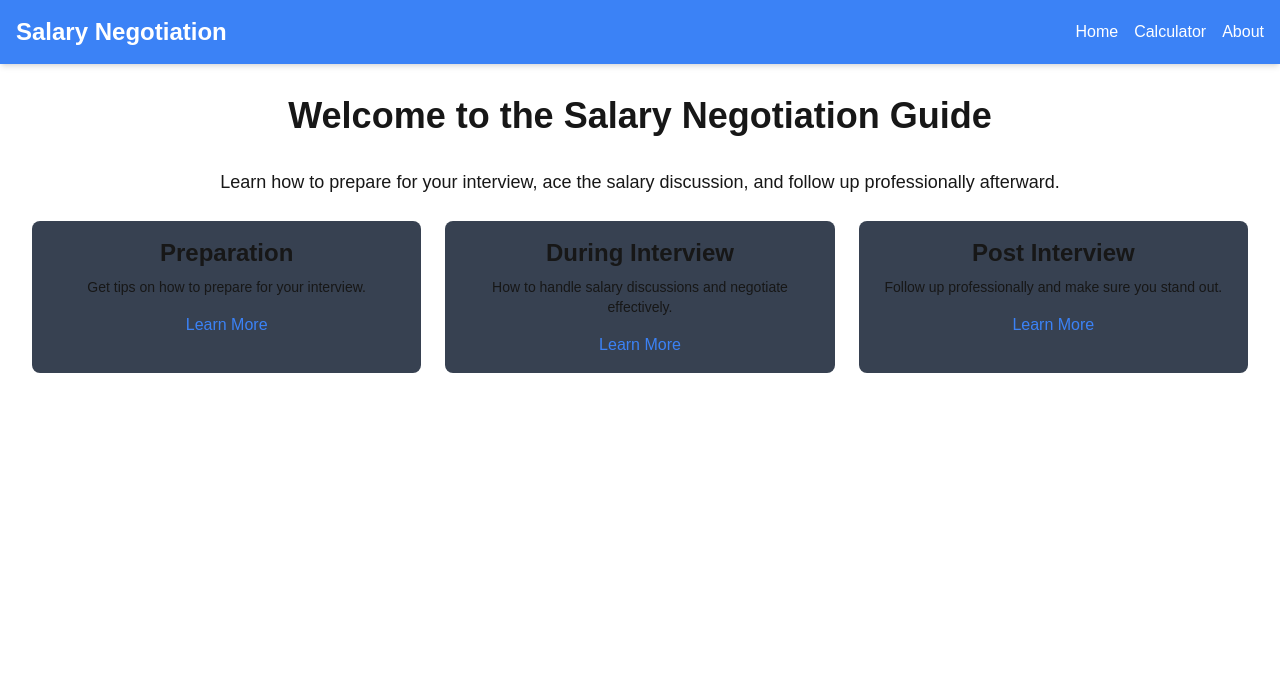
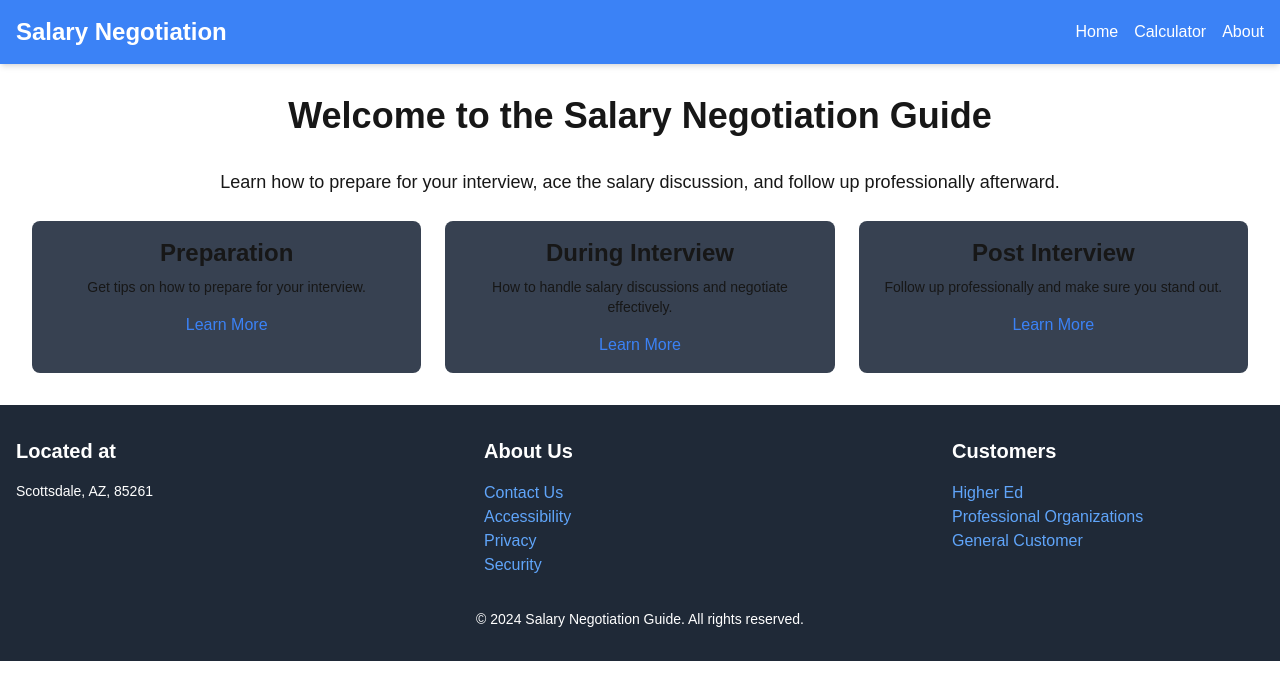
Before and after one commit to shawnmian/salary-negotiation, a Next.js app: page / in a window 1280 px wide. Shown: the top 700 px of the page. Built offline with nearby package versions, Linux system fonts and the light colour scheme.

Commit message:
finished footer

```diff
--- a/src/app/components/footer.tsx
+++ b/src/app/components/footer.tsx
@@ -0,0 +1,57 @@
+// src/app/components/Footer.tsx
+
+export default function Footer() {
+    return (
+      <footer className="bg-gray-800 text-white py-8">
+        <div className="container mx-auto px-4">
+          <div className="flex flex-wrap justify-between">
+            {/* Address Section */}
+            <div className="w-full md:w-1/4 mb-6 md:mb-0">
+              <h3 className="text-xl font-semibold mb-4">Located at</h3>
+              <p className="text-sm">
+                Scottsdale, AZ, 85261
+              </p>
+            </div>
+
+            {/* About Us Section */}
+            <div className="w-full md:w-1/4 mb-6 md:mb-0">
+              <h3 className="text-xl font-semibold mb-4">About Us</h3>
+              <ul>
+                <li>
+                  <a href="/contact" className="text-blue-400 hover:underline">Contact Us</a>
+                </li>
+                <li>
+                  <a href="/accessibility" className="text-blue-400 hover:underline">Accessibility</a>
+                </li>
+                <li>
+                  <a href="/privacy" className="text-blue-400 hover:underline">Privacy</a>
+                </li>
+                <li>
+                  <a href="/security" className="text-blue-400 hover:underline">Security</a>
+                </li>
+              </ul>
+            </div>
+
+            {/* Customer Section */}
+            <div className="w-full md:w-1/4 mb-6 md:mb-0">
+              <h3 className="text-xl font-semibold mb-4">Customers</h3>
+              <ul>
+                <li>
+                  <a href="/higher-ed" className="text-blue-400 hover:underline">Higher Ed</a>
+                </li>
+                <li>
+                  <a href="/professional-organizations" className="text-blue-400 hover:underline">Professional Organizations</a>
+                </li>
+                <li>
+                  <a href="/general-customer" className="text-blue-400 hover:underline">General Customer</a>
+                </li>
+              </ul>
+            </div>
+          </div>
+          <div className="mt-8 text-center text-sm">
+            &copy; {new Date().getFullYear()} Salary Negotiation Guide. All rights reserved.
+          </div>
+        </div>
+      </footer>
+    );
+  }
--- a/src/app/layout.tsx
+++ b/src/app/layout.tsx
@@ -1,5 +1,6 @@
 import type { Metadata } from "next";
 import Header from './components/header';
+import Footer from './components/footer';
 import localFont from "next/font/local";
 import "./globals.css";
 
@@ -31,6 +32,7 @@ export default function RootLayout({
       >
         <Header />
         {children}
+        <Footer />
       </body>
     </html>
   );
```
Also changed, not shown: 1 other file (tests, documents, lock files or other folders).
